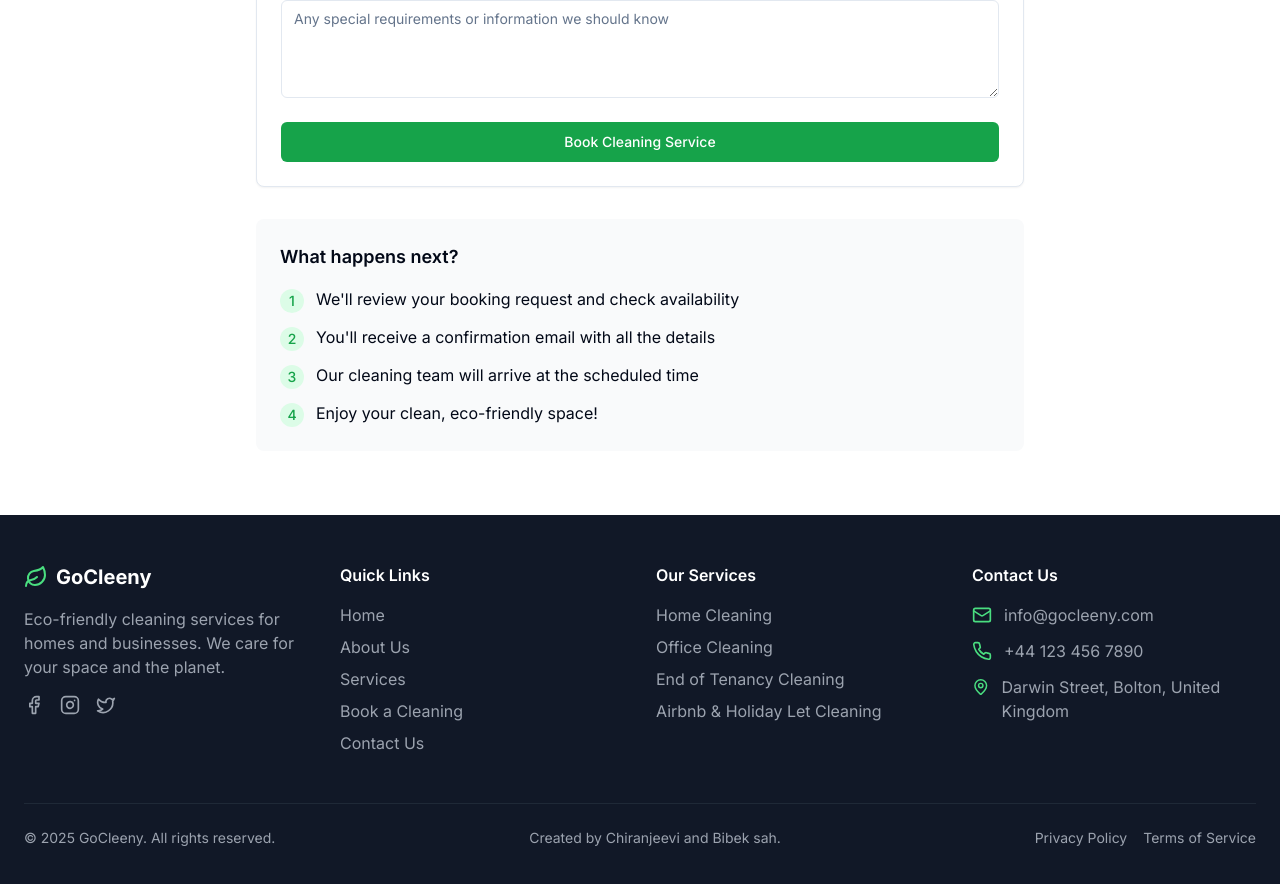
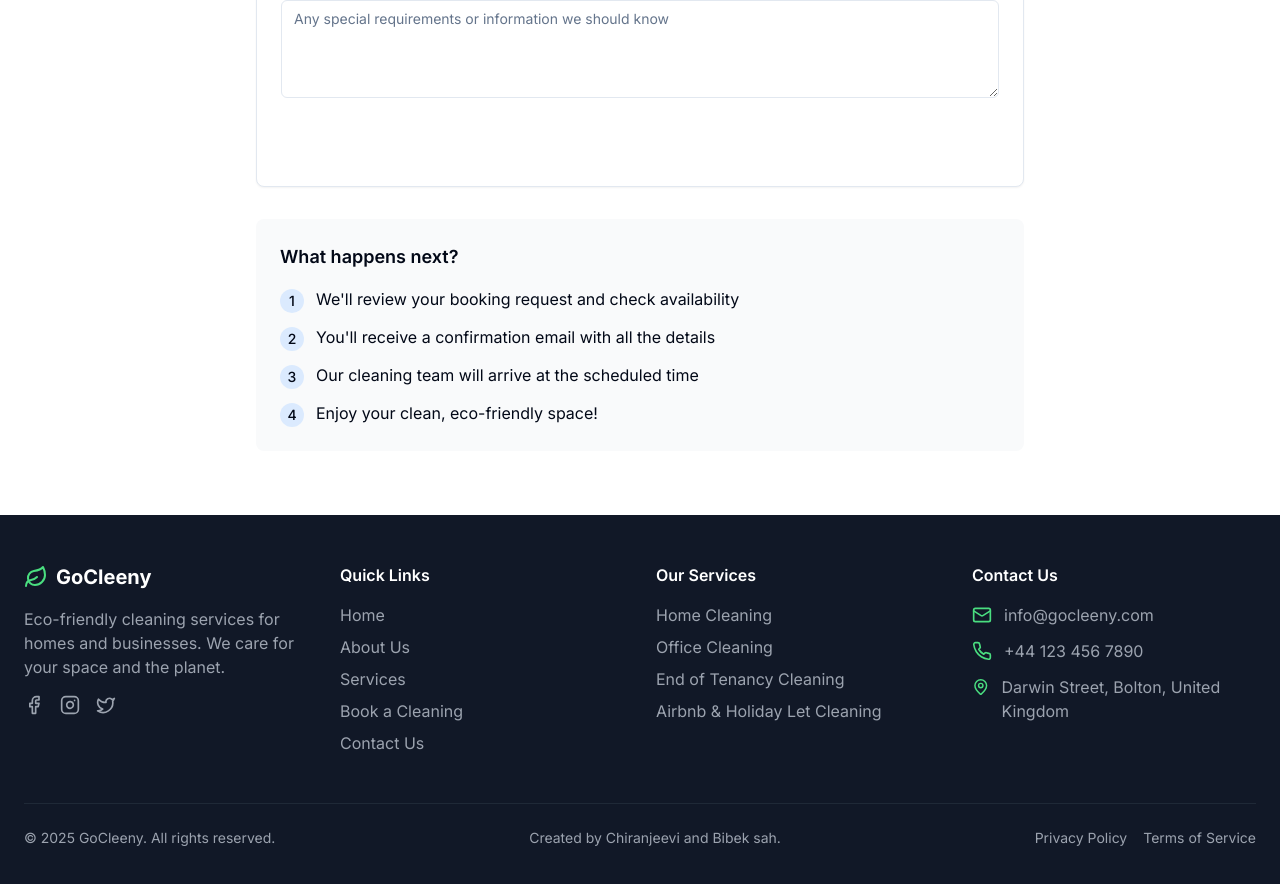
Before and after one commit to Bibekksah/gocleeny, a Next.js app: page /booking in a window 1280 px wide. Shown: the part 960-1844 px from the top of the page. Built offline with nearby package versions, Linux system fonts and the light colour scheme.

Commit message:
Update page.tsx
change a color in booking portal

Signed-off-by: Bibek kumar sah <154666461+Bibekksah@users.noreply.github.com>

```diff
--- a/app/booking/page.tsx
+++ b/app/booking/page.tsx
@@ -131,7 +131,7 @@ export default function BookingPage() {
       <div className="container px-4 md:px-6 py-16 flex flex-col items-center justify-center min-h-[70vh]">
         <Card className="w-full max-w-md">
           <CardHeader>
-            <div className="mx-auto mb-4 h-12 w-12 bg-green-100 rounded-full flex items-center justify-center">
+            <div className="mx-auto mb-4 h-12 w-12 bg-navy blue-100 rounded-full flex items-center justify-center">
               <CheckCircle className="h-6 w-6 text-green-600" />
             </div>
             <CardTitle className="text-center text-2xl">Booking Successful!</CardTitle>
@@ -280,7 +280,7 @@ export default function BookingPage() {
 
                   <Button
                     type="submit"
-                    className="w-full bg-green-600 hover:bg-green-700 text-white"
+                    className="w-full bg-navy blue-600 hover:bg-navy blue-700 text-white"
                     disabled={isSubmitting}
                   >
                     {isSubmitting ? "Submitting..." : "Book Cleaning Service"}
@@ -293,26 +293,26 @@ export default function BookingPage() {
               <h3 className="text-lg font-semibold mb-4">What happens next?</h3>
               <ol className="space-y-3">
                 <li className="flex items-start gap-3">
-                  <div className="h-6 w-6 rounded-full bg-green-100 flex items-center justify-center flex-shrink-0 mt-0.5">
-                    <span className="text-green-600 text-sm font-medium">1</span>
+                  <div className="h-6 w-6 rounded-full bg-blue-100 flex items-center justify-center flex-shrink-0 mt-0.5">
+                    <span className="text-navy blue-600 text-sm font-medium">1</span>
                   </div>
                   <p>We'll review your booking request and check availability</p>
                 </li>
                 <li className="flex items-start gap-3">
-                  <div className="h-6 w-6 rounded-full bg-green-100 flex items-center justify-center flex-shrink-0 mt-0.5">
-                    <span className="text-green-600 text-sm font-medium">2</span>
+                  <div className="h-6 w-6 rounded-full bg-blue-100 flex items-center justify-center flex-shrink-0 mt-0.5">
+                    <span className="text-navy blue-600 text-sm font-medium">2</span>
                   </div>
                   <p>You'll receive a confirmation email with all the details</p>
                 </li>
                 <li className="flex items-start gap-3">
-                  <div className="h-6 w-6 rounded-full bg-green-100 flex items-center justify-center flex-shrink-0 mt-0.5">
-                    <span className="text-green-600 text-sm font-medium">3</span>
+                  <div className="h-6 w-6 rounded-full bg-blue-100 flex items-center justify-center flex-shrink-0 mt-0.5">
+                    <span className="text-navy blue-600 text-sm font-medium">3</span>
                   </div>
                   <p>Our cleaning team will arrive at the scheduled time</p>
                 </li>
                 <li className="flex items-start gap-3">
-                  <div className="h-6 w-6 rounded-full bg-green-100 flex items-center justify-center flex-shrink-0 mt-0.5">
-                    <span className="text-green-600 text-sm font-medium">4</span>
+                  <div className="h-6 w-6 rounded-full bg-blue-100 flex items-center justify-center flex-shrink-0 mt-0.5">
+                    <span className="text-navy blue-600 text-sm font-medium">4</span>
                   </div>
                   <p>Enjoy your clean, eco-friendly space!</p>
                 </li>
```
